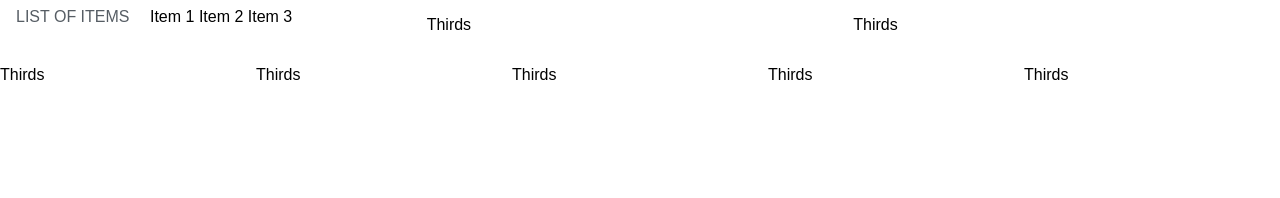
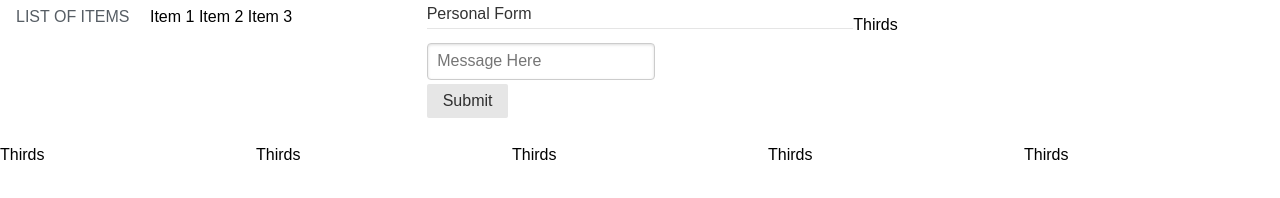
Before and after one commit to jmeyer431/Zenva_Learning, a plain HTML site: page PureCSS Course/practice.html in a window 1280 px wide. Drawn offline with nearby package versions, Linux system fonts and the light colour scheme.

Commit message:
PureCSS Course-Lesson 12 Forms Part 1

```diff
--- a/PureCSS Course/practice.html
+++ b/PureCSS Course/practice.html
@@ -31,7 +31,20 @@
                 </div>
             </div>
 
-            <div class="pure-u-1-3"><p>Thirds</p></div>
+            <div class="pure-u-1-3">
+                <form class="pure-form pure-form-stacked">
+                    <fieldset>
+                        <legend>
+                            Personal Form
+                        </legend>
+
+                        <input type="text" placeholder="Message Here"/>
+
+                        <button type="submit" class="pure-button">Submit</button>
+                    </fieldset>
+                </form>
+            </div>
+
             <div class="pure-u-1-3"><p>Thirds</p></div>
         </div>
 
```
